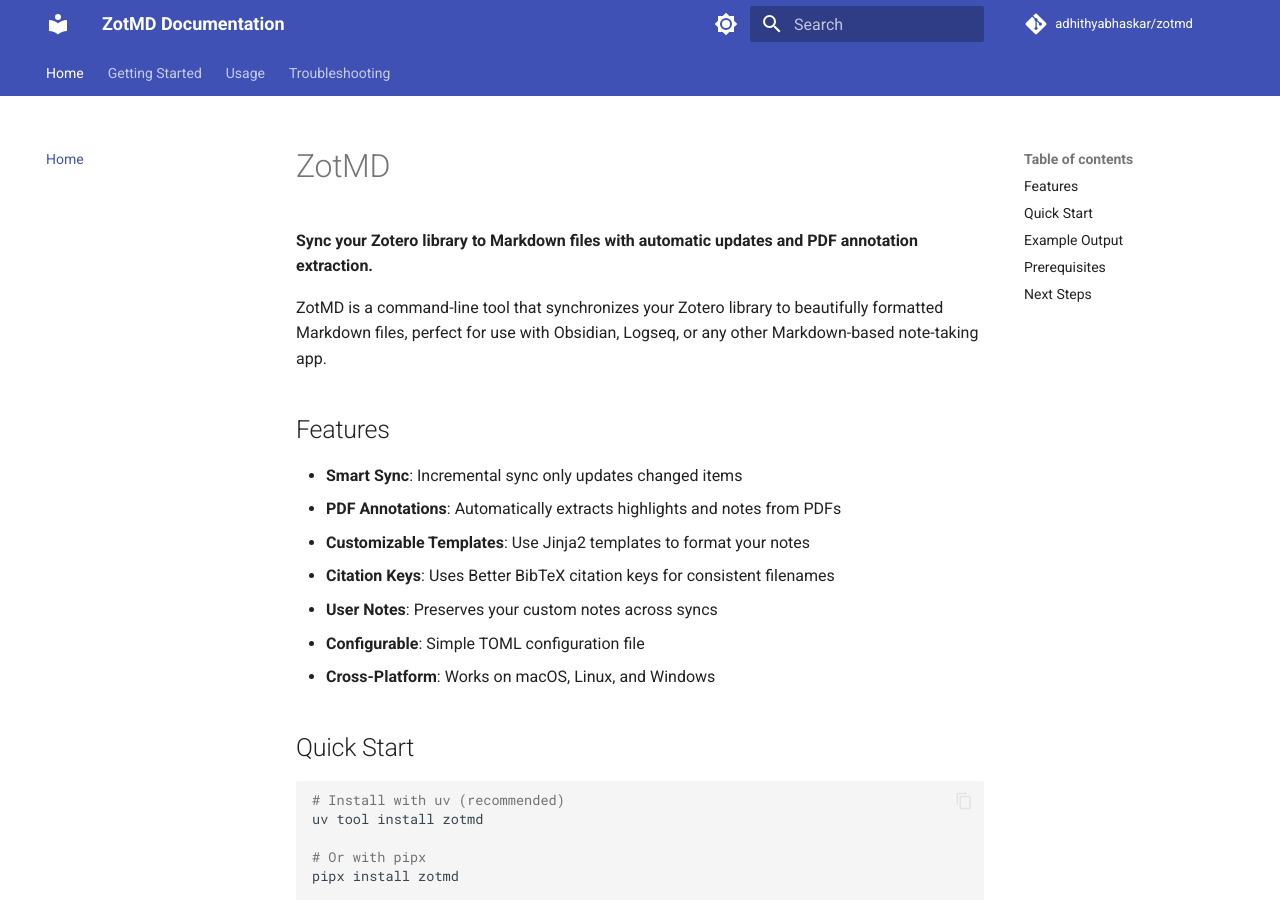
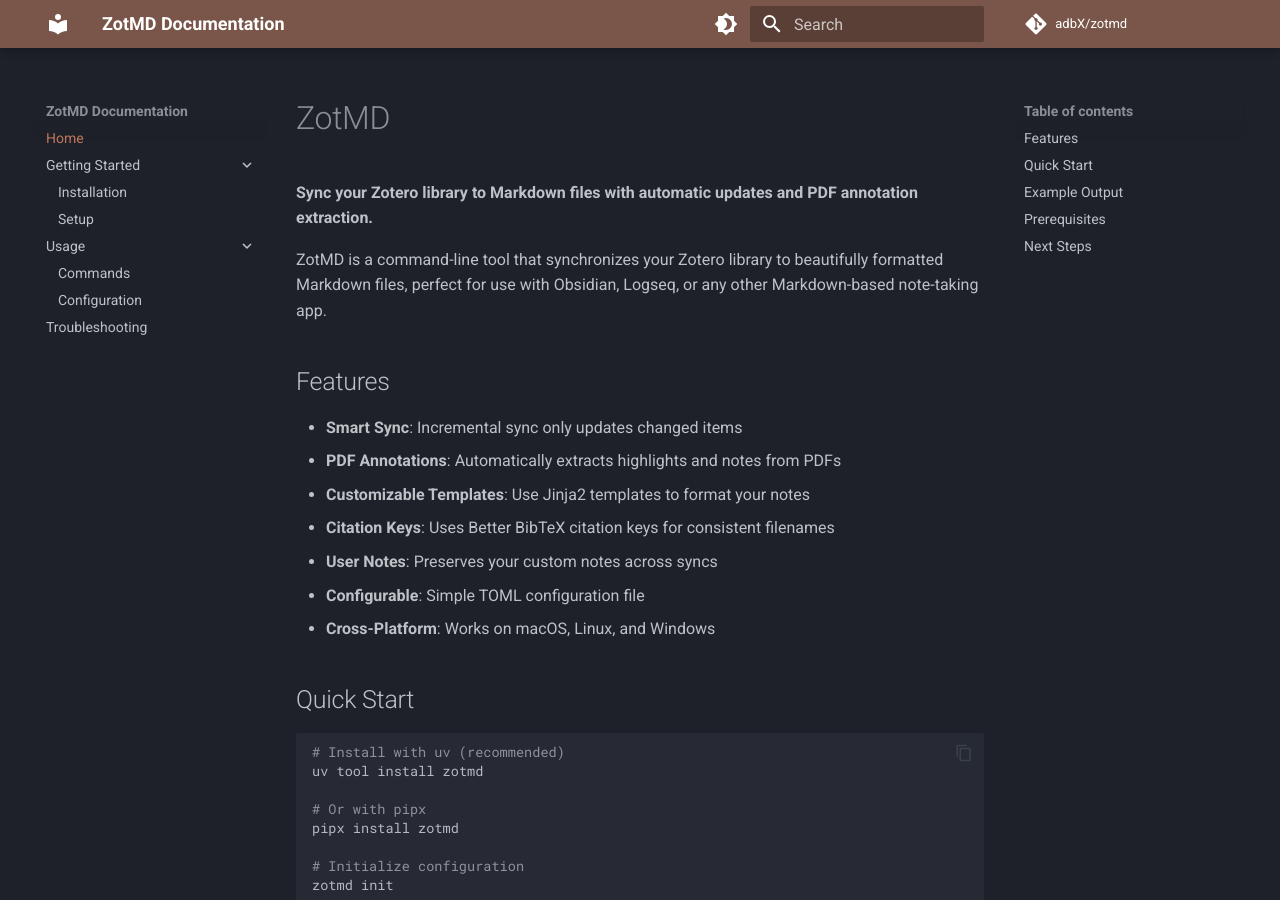
Before and after one commit to adbX/zotmd, an MkDocs documentation site: the page built from docs/index.md, in a window 1280 px wide and 900 px high. Built offline with MkDocs 1.6.1 and Material for MkDocs 9.7.7, drawn with Linux system fonts in a browser that asks for light colours; comment, search, counter and statistics services are not loaded.

Commit message:
mkdocs theming

```diff
--- a/mkdocs.yml
+++ b/mkdocs.yml
@@ -1,32 +1,38 @@
 site_name: ZotMD Documentation
 site_description: Sync Zotero library to Markdown files
-site_url: https://github.com/adhithyabhaskar/zotmd
+site_url: https://github.com/adbX/zotmd
 
-repo_name: adhithyabhaskar/zotmd
-repo_url: https://github.com/adhithyabhaskar/zotmd
+repo_name: adbX/zotmd
+repo_url: https://github.com/adbX/zotmd
 
 theme:
   name: material
   palette:
+    - scheme: slate
+      primary: brown
+      accent: amber
+      toggle:
+        icon: material/brightness-4
+        name: Switch to light mode
     - scheme: default
-      primary: indigo
-      accent: indigo
+      primary: brown
+      accent: amber
       toggle:
         icon: material/brightness-7
         name: Switch to dark mode
-    - scheme: slate
-      primary: indigo
-      accent: indigo
-      toggle:
-        icon: material/brightness-4
-        name: Switch to light mode
   features:
-    - navigation.tabs
-    - navigation.sections
+    - navigation.instant
+    - navigation.instant.prefetch
+    # - navigation.tabs
+    # - navigation.sections
+    - navigation.top
     - navigation.expand
+    - navigation.path
+    - navigation.tracking
     - search.suggest
     - search.highlight
     - content.code.copy
+    - toc.follow
 
 nav:
   - Home: index.md
@@ -43,14 +49,23 @@
       anchor_linenums: true
   - pymdownx.inlinehilite
   - pymdownx.snippets
-  - pymdownx.superfences
+  - pymdownx.superfences:
+      custom_fences:
+        - name: mermaid
+          class: mermaid
+          format: !!python/name:pymdownx.superfences.fence_code_format
+  - pymdownx.tabbed:
+      alternate_style: true
   - admonition
   - pymdownx.details
-  - pymdownx.tabbed:
-      alternate_style: true
+  - pymdownx.emoji:
+      emoji_index: !!python/name:material.extensions.emoji.twemoji
+      emoji_generator: !!python/name:material.extensions.emoji.to_svg
   - attr_list
   - md_in_html
   - tables
+  - toc:
+      permalink: true
 
 plugins:
   - search
```
